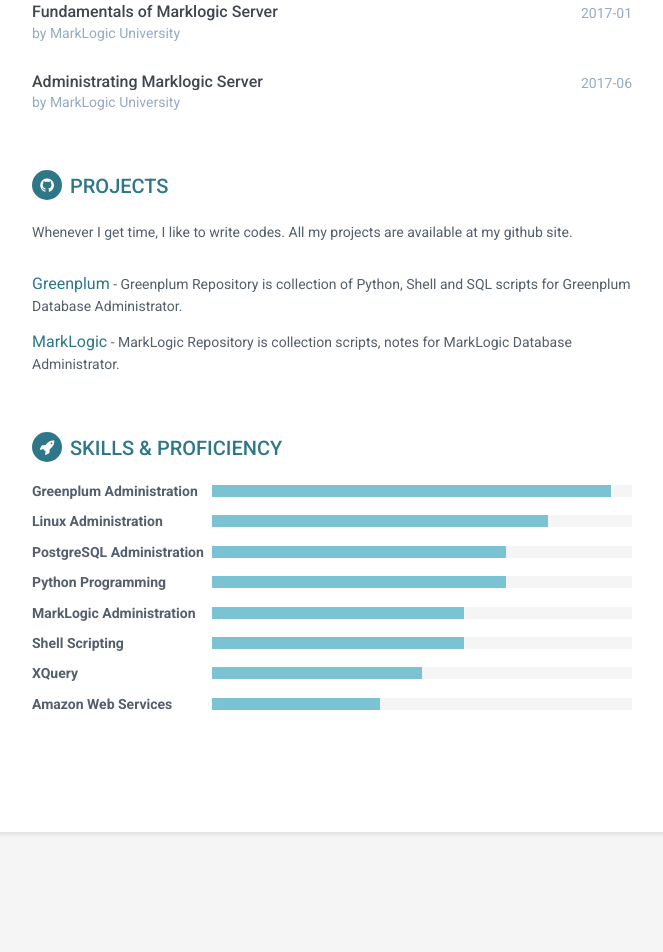
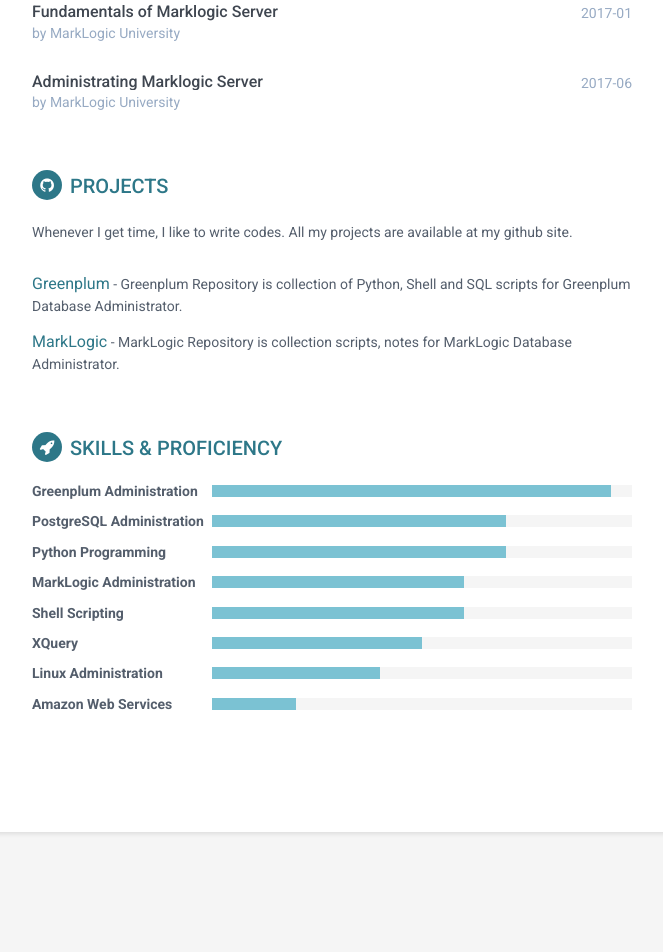
Before and after one commit to pgyogesh/online-cv, a Jekyll site: the page built from index.html, in a window 1280 px wide. Shown: the part 718-1670 px from the top of the page, without its empty margins (188-851 px from the left). Built offline with Jekyll 4.4.1, drawn with Linux system fonts in a browser that asks for light colours; part of the change alters nothing that is shown.

```diff
--- a/_data/skills.yml
+++ b/_data/skills.yml
@@ -1,9 +1,6 @@
 - skill:
   name: Greenplum Administration
   level: 95%
-- skill:
-  name: Linux Administration
-  level: 80%
 - skill:
   name: PostgreSQL Administration
   level: 70%
@@ -20,5 +17,8 @@
   name: XQuery
   level: 50%
 - skill:
+  name: Linux Administration
+  level: 40%
+- skill:
   name: Amazon Web Services
-  level: 40%
+  level: 20%
```
